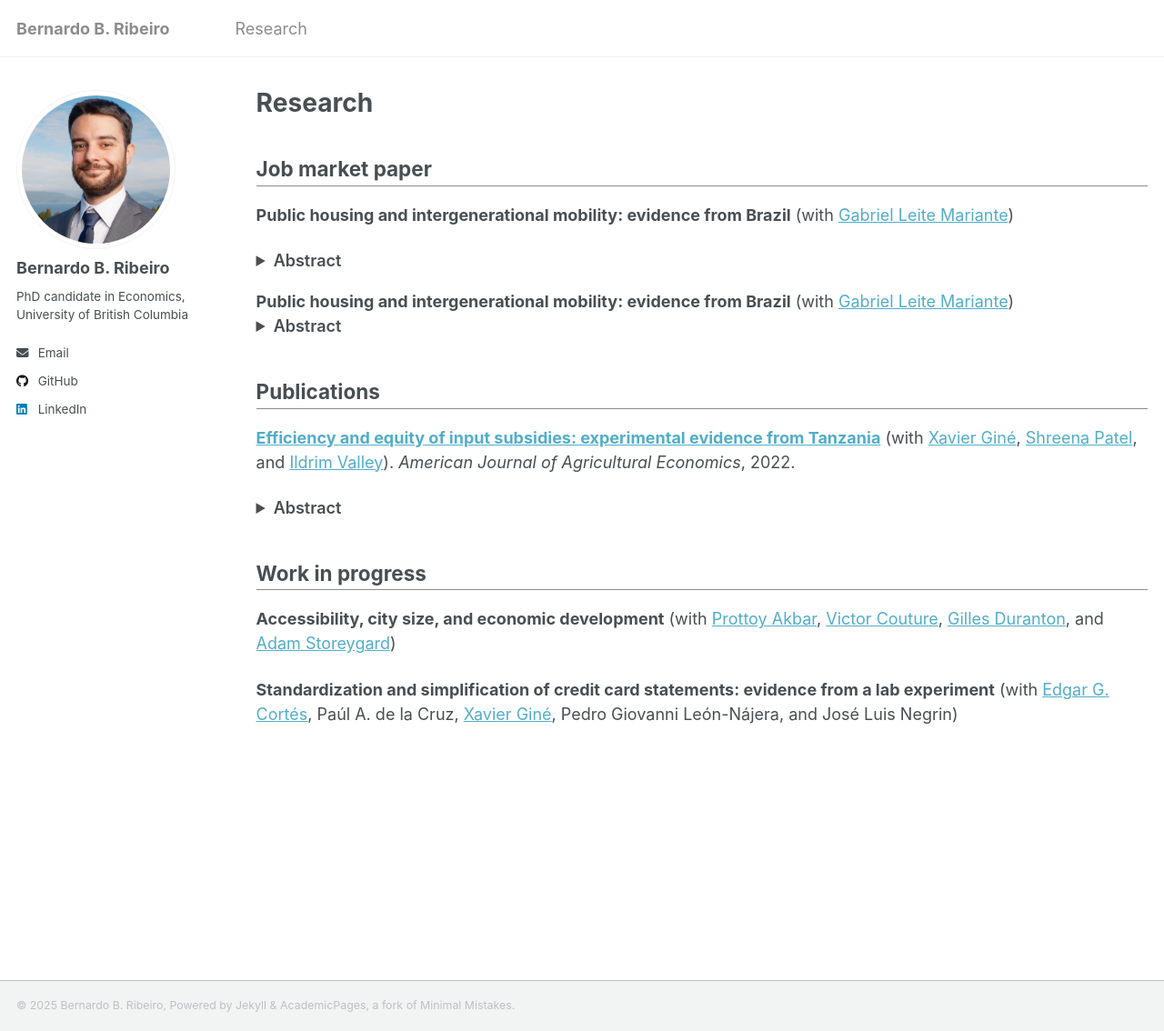
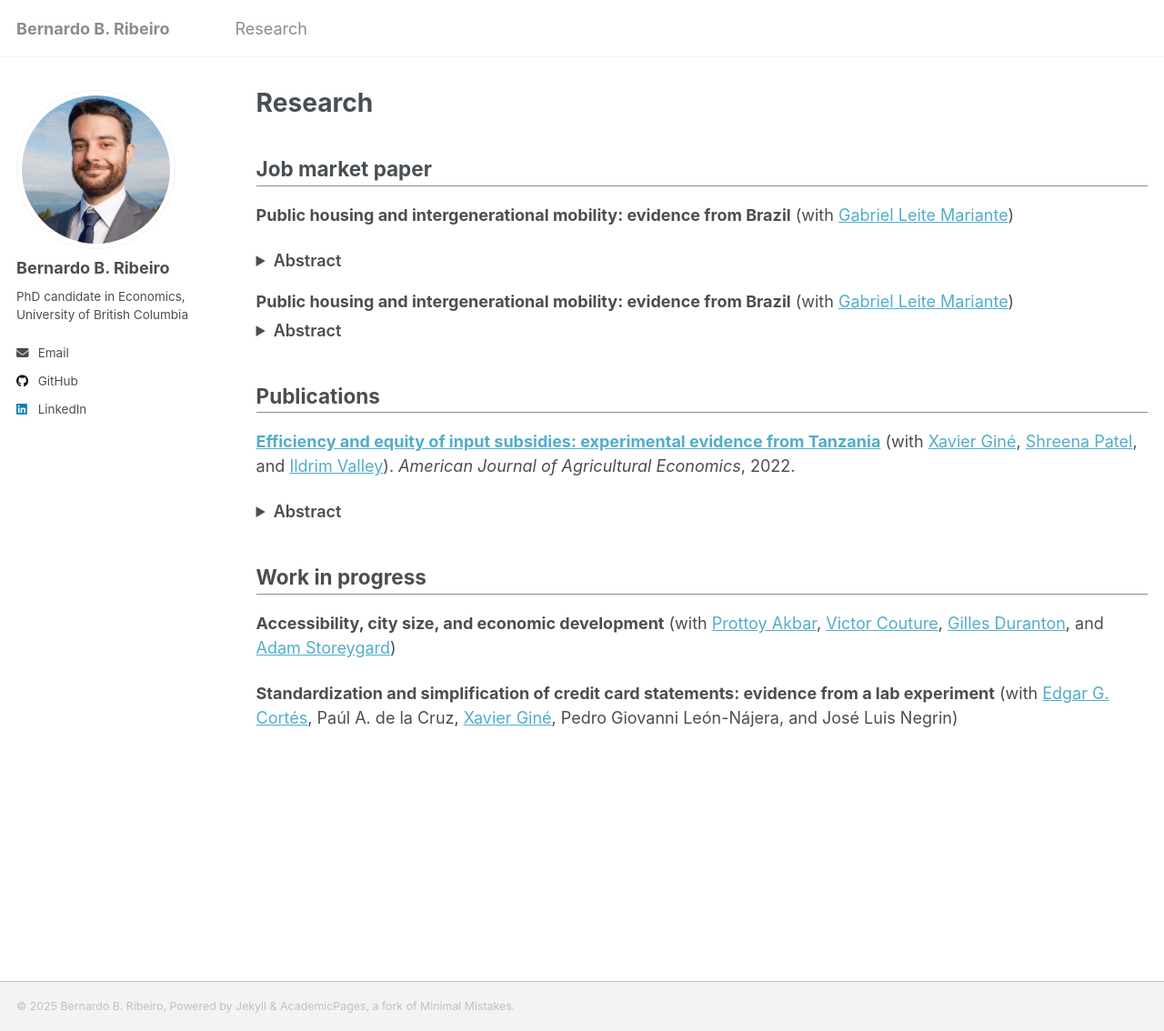
Before and after one commit to bbribeiro/bbribeiro.github.io, a Jekyll site: the page built from _pages/research.md, in a window 1280 px wide and 1134 px high. Shown: the whole window at 91% size. Built offline with Jekyll 4.4.1, drawn with Linux system fonts in a browser that asks for light colours; a script that is not in the unit is left out.

Commit message:
Update main.scss

```diff
--- a/assets/css/main.scss
+++ b/assets/css/main.scss
@@ -50,7 +50,7 @@ h2 {
 }
 
 /* Tighten spacing around paper titles and abstracts */
-.paper-title { margin-bottom: 0; }
+.paper-title { margin-bottom: 0.25rem; }
 .paper-title + details.abstract { margin-top: 0; }
 
 /* Keep “Abstract” snug with its text */
```
